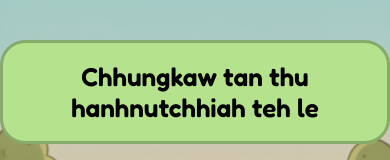
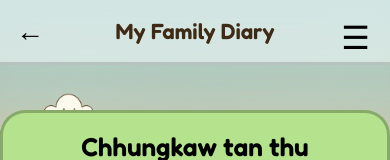
Before and after one commit to HmaaChhangte/Lianrum-frontend, a Next.js app: page /diary in a window 390 px wide. Shown: the top 160 px of the page. Built offline with nearby package versions, Linux system fonts and the light colour scheme; no server answers.

Commit message:
Add hamburger menu and update diary UI + animations

```diff
--- a/src/app/diary/page.jsx
+++ b/src/app/diary/page.jsx
@@ -1,25 +1,23 @@
 "use client";
 import { useState, useEffect } from "react";
 import { apiGet, apiPost, apiUpload, API_BASE } from "@/lib/api";
+import { SignOutButton } from "@clerk/nextjs";
 
 export default function DiaryPage() {
   const [openEditor, setOpenEditor] = useState(false);
+  const [menuOpen, setMenuOpen] = useState(false);
   const [note, setNote] = useState("");
   const [imageFile, setImageFile] = useState(null);
   const [preview, setPreview] = useState(null);
   const [entries, setEntries] = useState([]);
 
-  // Load entries from backend
   useEffect(() => {
     apiGet("/entries").then((data) => setEntries(data));
   }, []);
 
-  // Cute button animation
   const animateButton = (e) => {
     const btn = e.target;
     btn.classList.remove("released");
-
-    // Add bounce after shrink animation
     setTimeout(() => btn.classList.add("released"), 10);
   };
 
@@ -36,11 +34,9 @@ export default function DiaryPage() {
 
     let imageUrl = null;
 
-    // Upload image if selected
     if (imageFile) {
       const formData = new FormData();
       formData.append("image", imageFile);
-
       const uploadData = await apiUpload("/upload", formData);
       imageUrl = uploadData.imageUrl;
     }
@@ -62,13 +58,37 @@ export default function DiaryPage() {
 
   return (
     <div className="diary2-container">
+
+      {/* 🔥 Transparent Top Bar */}
+      <div className="diary-topbar">
+        <div
+          className="diary-back-btn kawaii-btn"
+          onClick={() => (window.location.href = "/")}
+        >
+          ←
+        </div>
+
+        <div className="diary-topbar-title">My Family Diary</div>
+
+        {/* 🔥 Hamburger Button */}
+        <div
+          className="hamburger-btn"
+          onClick={() => setMenuOpen(true)}
+        >
+          ☰
+        </div>
+      </div>
+
+      {/* Push content down */}
+      <div style={{ height: "70px" }}></div>
+
       <div className="diary2-title">
         Chhungkaw tan thu hanhnutchhiah teh le
       </div>
 
-      {/* Button to open editor */}
+      {/* Open Editor Button */}
       <button
-        className="diary-image-btn"
+        className="diary-image-btn kawaii-btn"
         onClick={(e) => {
           animateButton(e);
           setOpenEditor(true);
@@ -77,7 +97,7 @@ export default function DiaryPage() {
         <img src="/diarybutton.png" alt="Ziak Rawh" />
       </button>
 
-      {/* Entries list */}
+      {/* Diary Entries */}
       <div className="diary-list">
         {entries.map((item, index) => (
           <div key={index} className="diary-card">
@@ -90,18 +110,13 @@ export default function DiaryPage() {
               className="delete-btn kawaii-btn"
               onClick={async (e) => {
                 animateButton(e);
-
                 const btn = e.target;
                 btn.classList.add("shake");
                 btn.classList.add("glow");
 
                 setTimeout(async () => {
-                  await fetch(`${API_BASE}/entries/${index}`, {
-                    method: "DELETE",
-                  });
-
+                  await fetch(`${API_BASE}/entries/${index}`, { method: "DELETE" });
                   setEntries(entries.filter((_, i) => i !== index));
-
                   btn.classList.remove("shake");
                   btn.classList.remove("glow");
                 }, 350);
@@ -113,7 +128,25 @@ export default function DiaryPage() {
         ))}
       </div>
 
-      {/* Editor modal */}
+      {/* 🔥 SIDE MENU */}
+      {menuOpen && <div className="menu-overlay" onClick={() => setMenuOpen(false)}></div>}
+
+      <div className={`side-menu ${menuOpen ? "open" : ""}`}>
+        <div className="menu-item kawaii-btn" onClick={() => (window.location.href = "/dashboard")}>
+          🏠 Dashboard
+        </div>
+
+        <div className="menu-item kawaii-btn" onClick={() => (window.location.href = "/diary")}>
+          📔 Diary
+        </div>
+
+        <div className="menu-item kawaii-btn">
+          <SignOutButton>🚪 Logout</SignOutButton>
+        </div>
+      </div>
+
+
+      {/* Editor Modal */}
       {openEditor && (
         <div className="editor-modal">
           <div className="editor-box">
@@ -134,10 +167,7 @@ export default function DiaryPage() {
                 <span>No image selected.</span>
               )}
 
-              <label
-                className="upload-btn kawaii-btn"
-                onClick={animateButton}
-              >
+              <label className="upload-btn kawaii-btn" onClick={animateButton}>
                 Upload Photo
                 <input
                   type="file"
--- a/src/app/globals.css
+++ b/src/app/globals.css
@@ -395,3 +395,104 @@ body {
   60%  { transform: scale(1.06); }
   100% { transform: scale(1); }
 }
+/* ----------------------------------------------------
+   Transparent Frosted Top Bar for Diary Page
+----------------------------------------------------- */
+.diary-topbar {
+  position: fixed;
+  top: 0;
+  left: 0;
+  width: 100%;
+  height: 65px;
+  padding: 0 20px;
+
+  display: flex;
+  align-items: center;
+  justify-content: center;
+
+  backdrop-filter: blur(12px);
+  background: rgba(255, 255, 255, 0.5);
+
+  border-bottom: 3px solid rgba(0,0,0,0.15);
+  z-index: 10000;
+}
+
+.diary-topbar-title {
+  font-size: 22px;
+  font-weight: 700;
+  color: #3f2b15;
+}
+
+/* Optional back button */
+.diary-back-btn {
+  position: absolute;
+  left: 16px;
+  font-size: 28px;
+  cursor: pointer;
+  user-select: none;
+}
+/* ----------------------------------------------------
+   Hamburger Menu
+----------------------------------------------------- */
+
+.hamburger-btn {
+  font-size: 32px;
+  position: absolute;
+  right: 20px;
+  top: 18px;
+  cursor: pointer;
+  z-index: 11000;
+  user-select: none;
+  transition: transform 0.12s ease-out;
+}
+
+.hamburger-btn:active {
+  transform: scale(0.85);
+}
+
+/* Sidebar menu */
+.side-menu {
+  position: fixed;
+  top: 0;
+  right: -260px; /* hidden */
+  width: 260px;
+  height: 100%;
+  background: rgba(255,255,255,0.8);
+  backdrop-filter: blur(10px);
+  padding: 25px;
+  transition: right 0.3s ease;
+  z-index: 20000;
+  border-left: 3px solid rgba(0,0,0,0.15);
+}
+
+.side-menu.open {
+  right: 0; /* visible */
+}
+
+.menu-item {
+  font-size: 20px;
+  margin-bottom: 18px;
+  font-weight: 600;
+  cursor: pointer;
+  padding: 10px 0;
+  border-radius: 10px;
+  transition: transform 0.12s ease-out;
+}
+
+.menu-item:active {
+  transform: scale(0.92);
+}
+
+/* Background overlay when menu opens */
+.menu-overlay {
+  position: fixed;
+  inset: 0;
+  background: rgba(0,0,0,0.45);
+  z-index: 15000;
+  animation: fadeIn 0.2s ease-out;
+}
+
+@keyframes fadeIn {
+  from { opacity: 0; }
+  to   { opacity: 1; }
+}
```
